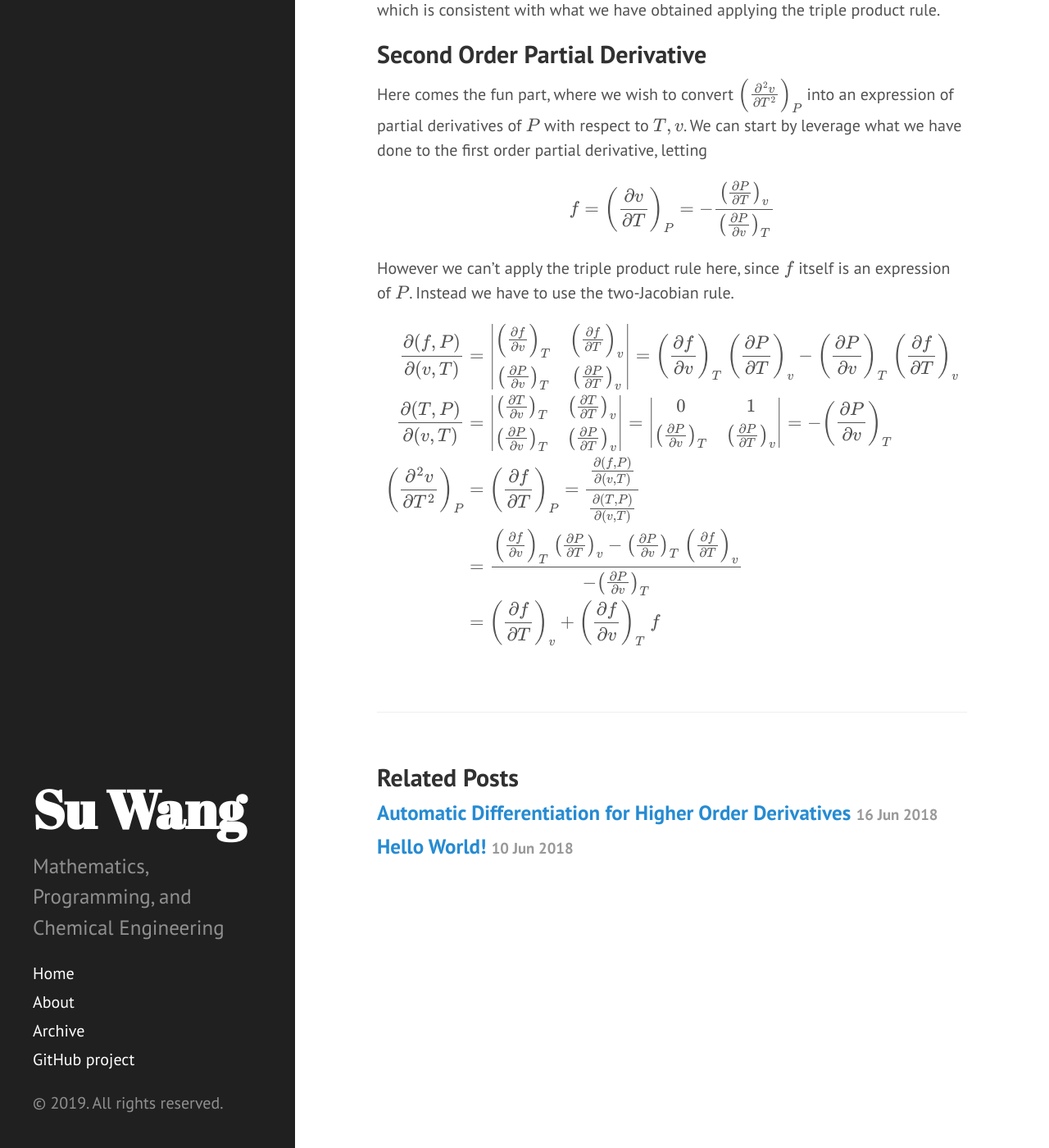
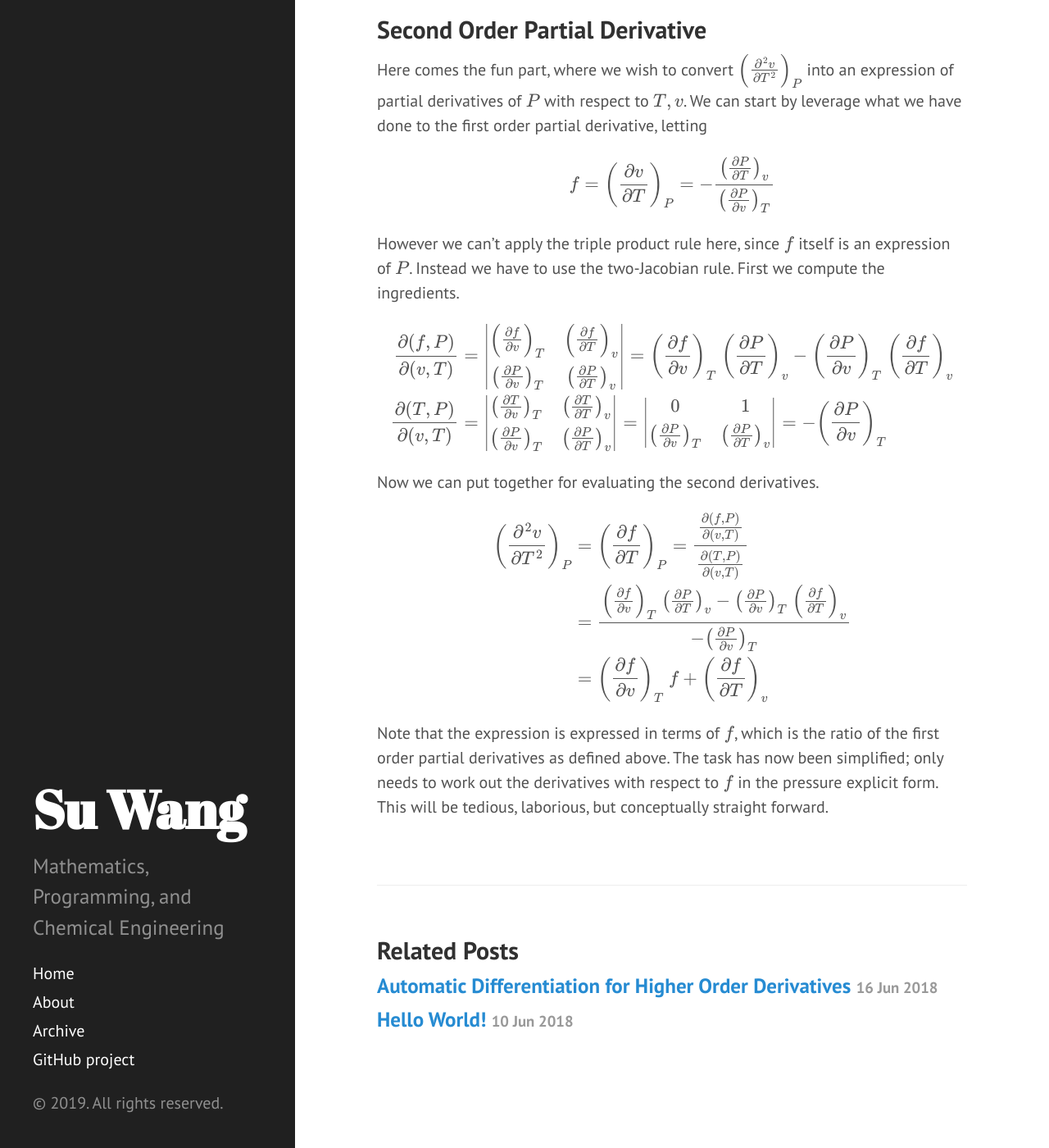
Before and after one commit to vectorBundle/vectorBundle.github.io, a Jekyll site: the page built from _posts/2018-08-06-Ideal_and_Real_Gas_Heat_Capacity.md, in a window 1280 px wide and 1400 px high, scrolled down 3224 px. Shown: the whole window at 82% size. Built offline with Jekyll 4.4.1, drawn with Linux system fonts in a browser that asks for light colours; formulas are drawn with MathJax 3; comment, search, counter and statistics services are not loaded; some of the changed text lies outside the part shown.

Commit message:
Finish up the 2018-08-06 post
I was too ambitious when start writing the post. Too much content was
planned. Perhaps a higher number of short posts will be better.

```diff
--- a/_posts/2018-08-06-Ideal_and_Real_Gas_Heat_Capacity.md
+++ b/_posts/2018-08-06-Ideal_and_Real_Gas_Heat_Capacity.md
@@ -185,6 +183,7 @@ $$
 However we can't apply the triple product rule here, since $f$ itself is an
 expression of $P$.
 Instead we have to use the two-Jacobian rule.
+First we compute the ingredients.
 
 $$
 \begin{align*}
@@ -201,8 +200,14 @@ $$
   \end{vmatrix} = \begin{vmatrix}
     0 & 1 \\
     \left(\frac{\partial P}{\partial v}\right)_T & \left(\frac{\partial P}{\partial T}\right)_v
-  \end{vmatrix} = - \left(\frac{\partial P}{\partial v}\right)_T \\
+  \end{vmatrix} = - \left(\frac{\partial P}{\partial v}\right)_T
+\end{align*}
+$$
 
+Now we can put together for evaluating the second derivatives.
+
+$$
+\begin{align*}
   \left( \frac{\partial^2 v}{\partial T^2} \right)_P &= \left( \frac{\partial f}{\partial T} \right)_P =
   \frac{ \frac{\partial(f, P)}{\partial(v, T)} }{
          \frac{\partial(T, P)}{\partial(v, T)} } \\
@@ -210,7 +215,13 @@ $$
       \left(\frac{\partial f}{\partial v}\right)_T ~ \left(\frac{\partial P}{\partial T}\right)_v -
       \left(\frac{\partial P}{\partial v}\right)_T ~ \left(\frac{\partial f}{\partial T}\right)_v \\
   }{  - \left(\frac{\partial P}{\partial v}\right)_T } \\
-  &= \left(\frac{\partial f}{\partial T}\right)_v + \left(\frac{\partial f}{\partial v}\right)_T ~ f
+  &= \left(\frac{\partial f}{\partial v}\right)_T ~ f + \left(\frac{\partial f}{\partial T}\right)_v
 
 \end{align*}
 $$
+
+Note that the expression is expressed in terms of $f$, which is the ratio
+of the first order partial derivatives as defined above.
+The task has now been simplified; only needs to work out the derivatives with
+respect to $f$ in the pressure explicit form.
+This will be tedious, laborious, but conceptually straight forward.
```
Also changed, not shown: other parts of _posts/2018-08-06-Ideal_and_Real_Gas_Heat_Capacity.md (+0 -2 lines).
